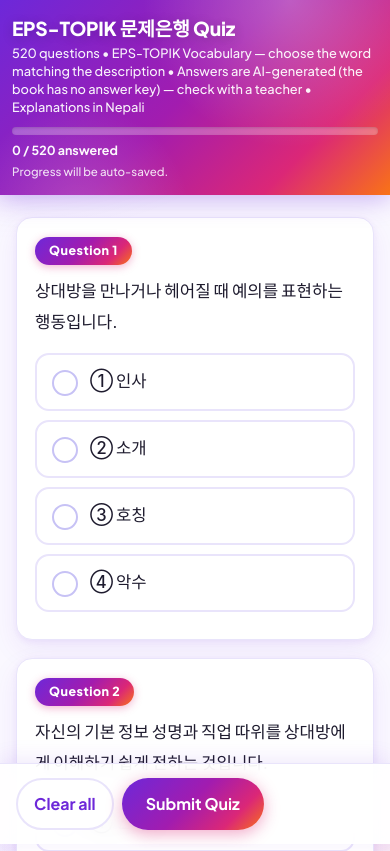
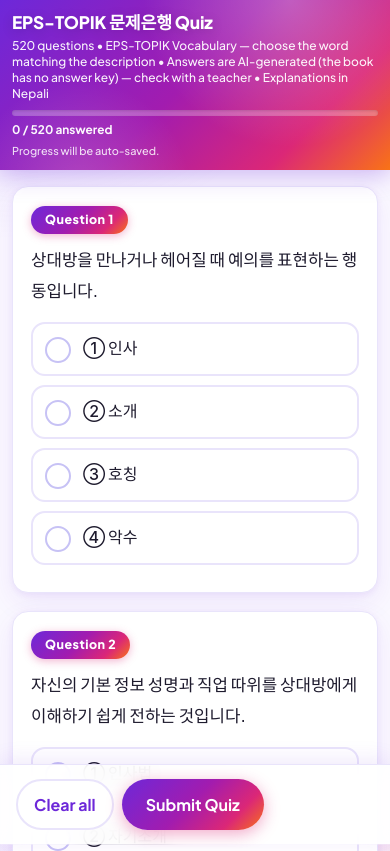
Before and after one commit to Sudip-pandey/eps-vocabs-, a plain HTML site: page full-quiz.html in a window 390 px wide. Shown: the top 851 px of the page. Drawn offline with Linux system fonts and the light colour scheme.

Commit message:
Header scrolls away with page (not sticky) + compact mobile header

```diff
--- a/full-quiz.html
+++ b/full-quiz.html
@@ -32,7 +32,7 @@
   body { font-family: "Plus Jakarta Sans", "Noto Sans KR", "Noto Sans Devanagari", system-ui, -apple-system, "Segoe UI", Roboto, sans-serif; background: var(--bg); background-image: radial-gradient(600px 300px at 85% -5%, rgba(219,39,119,.12), transparent 60%), radial-gradient(500px 260px at -5% 10%, rgba(124,58,237,.12), transparent 60%); background-attachment: fixed; color: var(--text); line-height: 1.6; }
   .back-btn { display: inline-flex; align-items: center; gap: 6px; background: rgba(255,255,255,.94); color: #6d28d9; font-weight: 800; font-size: .92rem; padding: 9px 18px; border-radius: 999px; text-decoration: none; box-shadow: 0 2px 10px rgba(0,0,0,.2); margin-bottom: 14px; transition: transform .15s, box-shadow .15s; }
   .back-btn:hover { transform: translateY(-1px); box-shadow: 0 6px 16px rgba(0,0,0,.24); }
-  header { background: var(--grad); color: #fff; padding: 26px 16px 20px; position: sticky; top: 0; z-index: 10; box-shadow: 0 4px 24px rgba(109,40,217,.35); overflow: hidden; }
+  header { background: var(--grad); color: #fff; padding: 26px 16px 20px; position: relative; box-shadow: 0 4px 24px rgba(109,40,217,.35); overflow: hidden; }
   header::before { content: ""; position: absolute; width: 320px; height: 320px; border-radius: 50%; background: radial-gradient(circle, rgba(255,255,255,.28), transparent 65%); top: -160px; right: -60px; pointer-events: none; }
   header::after { content: ""; position: absolute; width: 240px; height: 240px; border-radius: 50%; background: radial-gradient(circle, rgba(255,255,255,.18), transparent 65%); bottom: -140px; left: -40px; pointer-events: none; }
   .header-inner { max-width: 760px; margin: 0 auto; position: relative; z-index: 1; }
@@ -108,20 +108,22 @@
   .hidden { display: none; }
   footer { text-align: center; color: var(--muted); font-size: .82rem; padding: 20px; }
   @media (max-width: 520px) {
-    header h1 { font-size: 1.25rem; }
+    header h1 { font-size: 1.1rem; }
     .q-text { font-size: 1.05rem; }
     .submit-bar .hint { display: none; }
     .score-card .big { font-size: 2.4rem; }
   }
   @media (max-width: 600px) {
-    header { padding: 16px 12px 14px; }
-    .back-btn { padding: 7px 14px; font-size: .85rem; margin-bottom: 10px; }
-    header h1 { font-size: 1.2rem; line-height: 1.3; }
-    header p { font-size: .8rem; line-height: 1.4; }
-    .progress-wrap { margin-top: 10px; height: 8px; }
-    .progress-text { font-size: .78rem; margin-top: 6px; }
-    .autosave-note { font-size: .72rem; margin-top: 2px; }
+    header { padding: 12px 12px 10px; }
+    .back-btn { padding: 6px 12px; font-size: .82rem; margin-bottom: 8px; }
+    header h1 { font-size: 1.08rem; line-height: 1.25; }
+    header p { font-size: .75rem; line-height: 1.35; }
+    .progress-wrap { margin-top: 8px; height: 6px; }
+    .progress-text { font-size: .74rem; margin-top: 5px; }
+    .autosave-note { font-size: .68rem; margin-top: 2px; }
+    main { padding: 16px 12px 80px; }
     .q-card { padding: 18px; border-radius: 16px; }
+    .options label { padding: 11px 12px; font-size: 1rem; }
   }
 
 </style>
```
Also changed, not shown: set-01-q1-50.html (+11 -9 lines), set-02-q51-100.html (+11 -9 lines), set-03-q101-150.html (+11 -9 lines), set-04-q151-200.html (+11 -9 lines), set-05-q201-250.html (+11 -9 lines), set-06-q251-300.html (+11 -9 lines), set-07-q301-350.html (+11 -9 lines), set-08-q351-400.html (+11 -9 lines), set-09-q401-450.html (+11 -9 lines), set-10-q451-500.html (+11 -9 lines), set-11-q501-520.html (+11 -9 lines).
